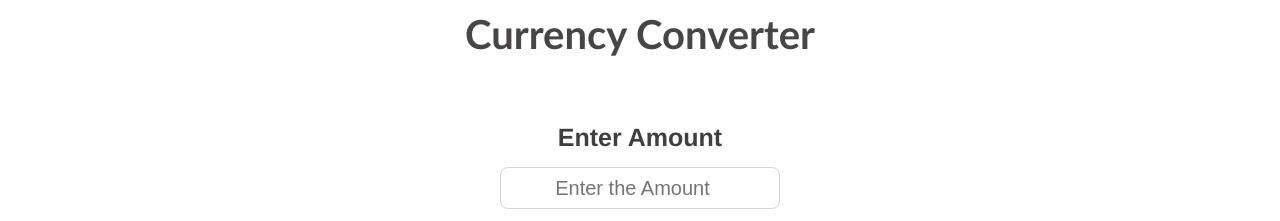
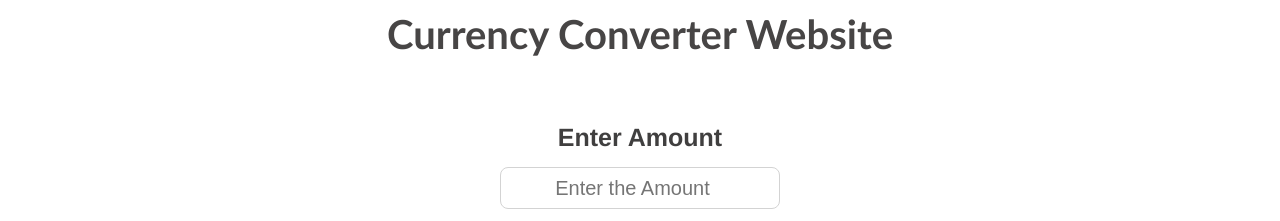
Before and after one commit to DhirajPatil17/Currency-Converter, a plain HTML site: page index.html in a window 1280 px wide. Shown: the top 221 px of the page. Drawn offline with Linux system fonts and the light colour scheme.

Commit message:
Addition Heading main

```diff
--- a/index.html
+++ b/index.html
@@ -10,7 +10,7 @@
     crossorigin="anonymous" referrerpolicy="no-referrer" />
 </head>
 <body>
-    <h1>Currency Converter</h1>
+    <h1>Currency Converter Website</h1>
     <div class="container">
         <form class="main">
             <div class="amount">
```
